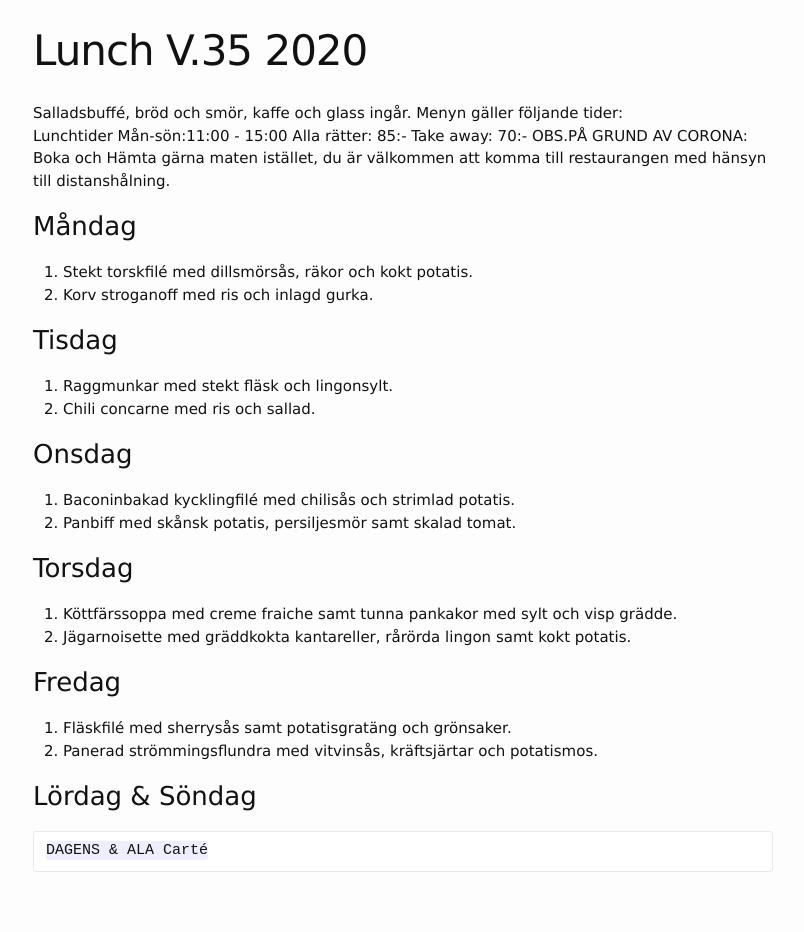
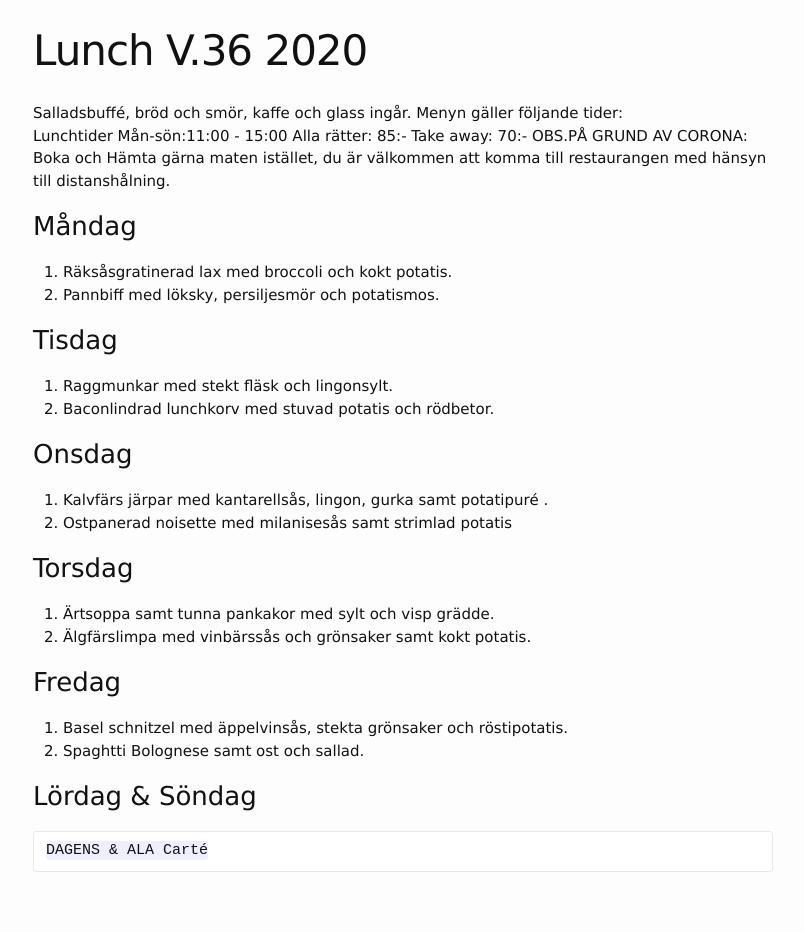
Before and after one commit to FarInn62/farinn62.github.io, a Jekyll site: the page built from lunch.md, in a window 1280 px wide. Shown: the whole page, without its empty margins (237-1041 px from the left). Built offline with Jekyll 4.4.1, drawn with Linux system fonts in a browser that asks for light colours.

Commit message:
Update lunch.md

```diff
--- a/lunch.md
+++ b/lunch.md
@@ -1,6 +1,6 @@
 ---
 layout: foodmenu
-title: Lunch V.35 2020
+title: Lunch V.36 2020
 permalink: /lunch/
 published: true
 ---
@@ -12,24 +12,24 @@ OBS.PÅ GRUND AV CORONA: Boka och Hämta gärna maten istället, du är välkomm
 
 
 ### Måndag
-1. Stekt torskfilé med dillsmörsås, räkor och kokt potatis.
-2. Korv stroganoff med ris och inlagd gurka.
+1. Räksåsgratinerad lax med broccoli och kokt potatis.
+2. Pannbiff med löksky, persiljesmör och potatismos.
 
 ### Tisdag
 1. Raggmunkar med stekt fläsk och lingonsylt.
-2. Chili concarne med ris och sallad.
+2. Baconlindrad lunchkorv med stuvad potatis och rödbetor.
 
 ### Onsdag
-1. Baconinbakad kycklingfilé med chilisås och strimlad potatis.
-2. Panbiff med skånsk potatis, persiljesmör samt skalad tomat.
+1. Kalvfärs järpar med kantarellsås, lingon, gurka samt potatipuré .
+2. Ostpanerad noisette med milanisesås samt strimlad potatis
 
 ### Torsdag
-1. Köttfärssoppa med creme fraiche samt tunna pankakor med sylt och visp grädde.
-2. Jägarnoisette med gräddkokta kantareller, rårörda lingon samt kokt potatis.
+1. Ärtsoppa samt tunna pankakor med sylt och visp grädde.
+2. Älgfärslimpa med vinbärssås och grönsaker samt kokt potatis.
 
 ### Fredag
-1. Fläskfilé med sherrysås samt potatisgratäng och grönsaker.
-2. Panerad strömmingsflundra med vitvinsås, kräftsjärtar och potatismos.
+1. Basel schnitzel med äppelvinsås, stekta grönsaker och röstipotatis.
+2. Spaghtti Bolognese samt ost och sallad.
 
 ### Lördag & Söndag
     DAGENS & ALA Carté
```
